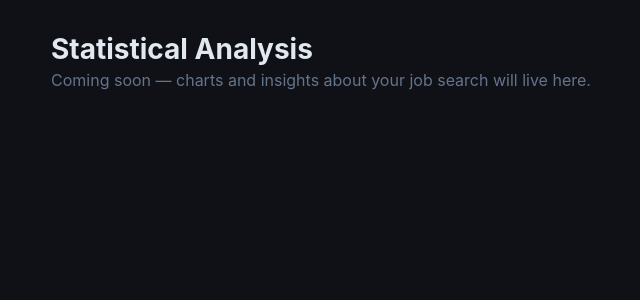
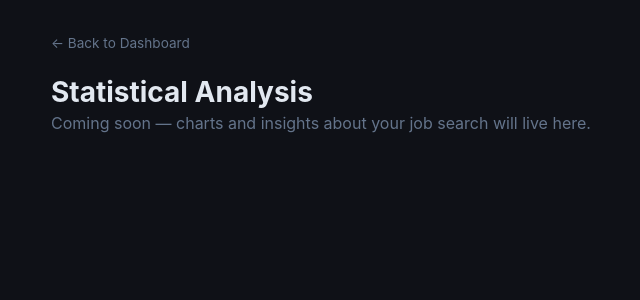
Before and after one commit to zoucatherine/ApplyLens, a Next.js app: page /statistical-analysis in a window 1280 px wide. Shown: the top 300 px of the page, without its empty margins (55-695 px from the left). Built offline with nearby package versions, Linux system fonts and the light colour scheme.

Commit message:
added a back button on stats page

```diff
--- a/src/app/statistical-analysis/page.tsx
+++ b/src/app/statistical-analysis/page.tsx
@@ -1,6 +1,23 @@
+import Link from "next/link";
+
 export default function StatisticalAnalysisPage() {
   return (
     <div style={{ maxWidth: 1100, margin: "0 auto", padding: "2rem 1rem" }}>
+      <Link
+        href="/dashboard"
+        style={{
+          color: "var(--text-muted)",
+          fontSize: "0.85rem",
+          textDecoration: "none",
+          display: "inline-flex",
+          alignItems: "center",
+          gap: "0.35rem",
+          marginBottom: "1.5rem",
+        }}
+      >
+        ← Back to Dashboard
+      </Link>
+
       <h1 style={{ fontSize: "1.75rem", fontWeight: 700 }}>Statistical Analysis</h1>
       <p style={{ color: "var(--text-muted)", marginTop: 4 }}>
         Coming soon — charts and insights about your job search will live here.
```
